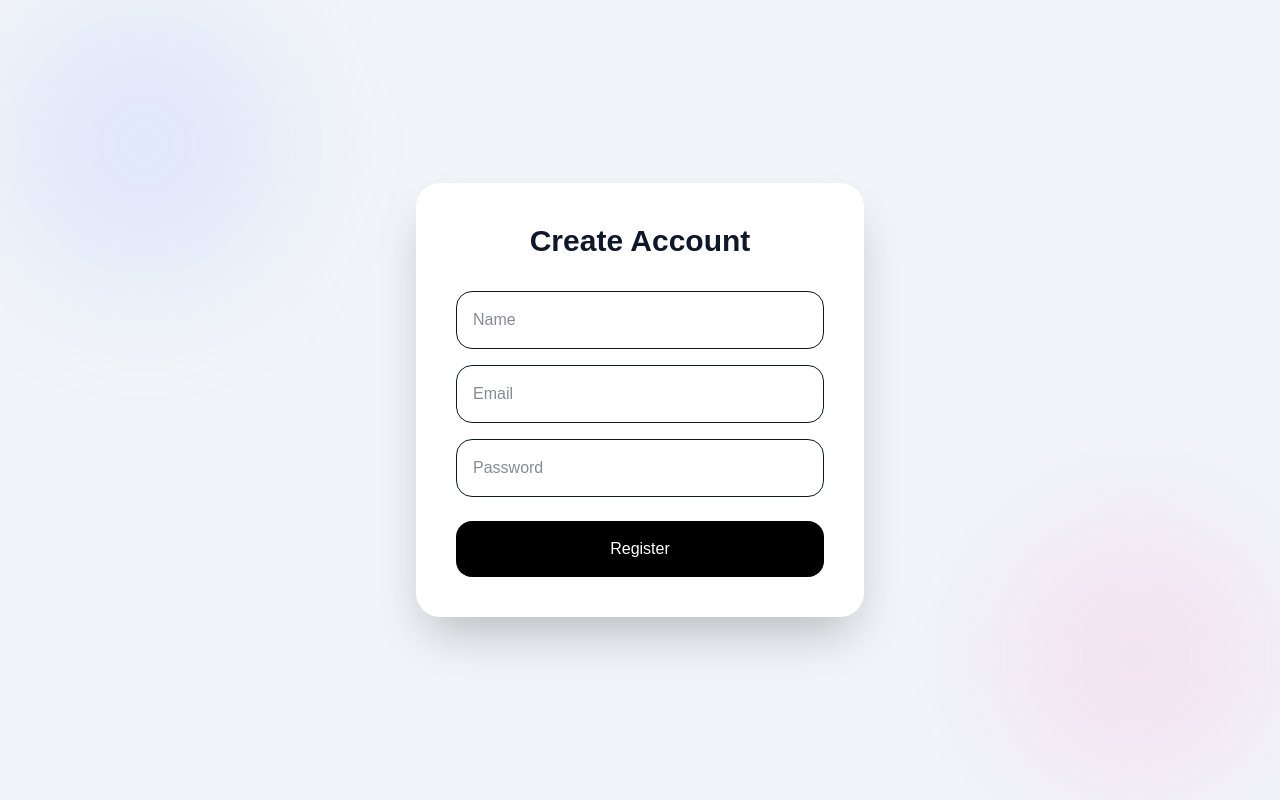
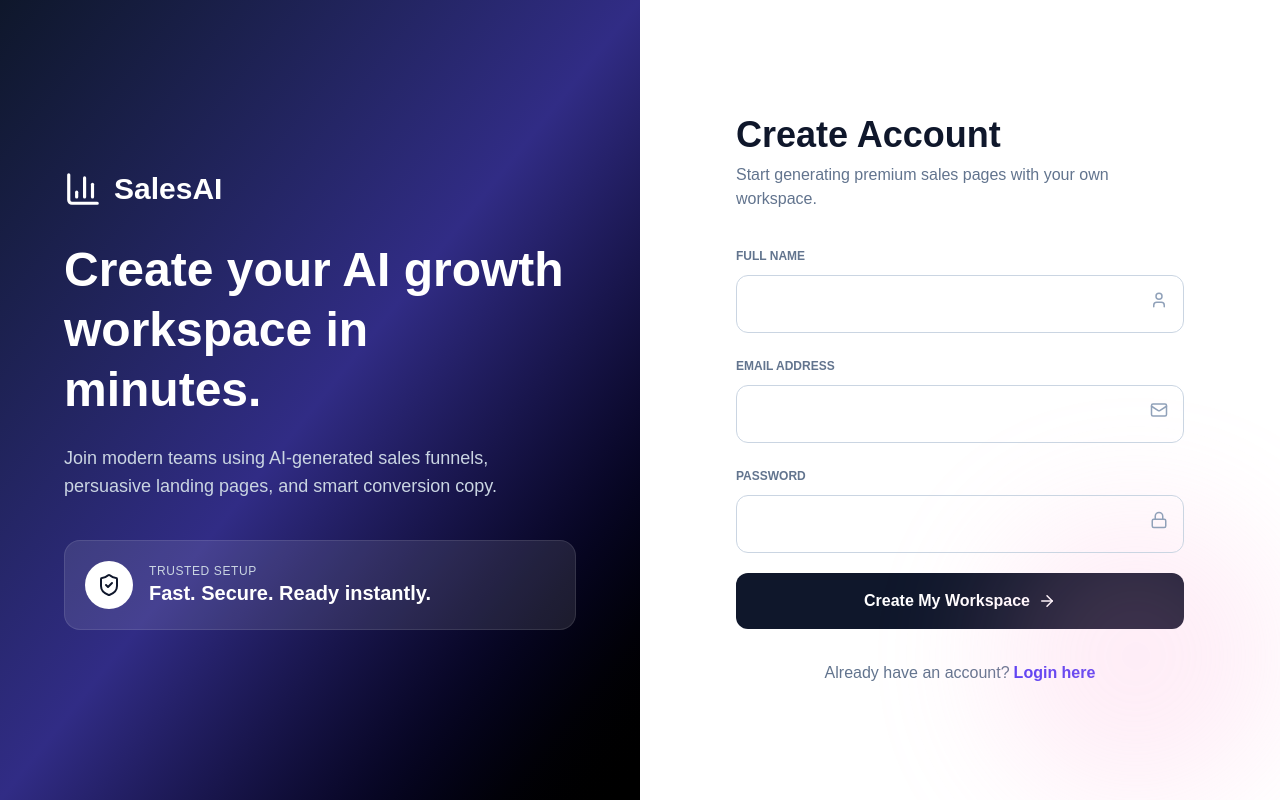
Before and after one commit to irfanfath/sales-page-generator, a Next.js app: page /register in a window 1280 px wide. Built offline with nearby package versions, Linux system fonts and the light colour scheme.

Commit message:
update UI login & register

```diff
--- a/app/login/page.tsx
+++ b/app/login/page.tsx
@@ -1,9 +1,5 @@
 import LoginForm from '@/components/auth/LoginForm'
 
 export default function LoginPage() {
-  return (
-    <main className="min-h-screen flex items-center justify-center px-4">
-      <LoginForm />
-    </main>
-  )
+  return <LoginForm />
 }
--- a/app/register/page.tsx
+++ b/app/register/page.tsx
@@ -1,9 +1,5 @@
 import RegisterForm from '@/components/auth/RegisterForm'
 
 export default function RegisterPage() {
-  return (
-    <main className="min-h-screen flex items-center justify-center px-4">
-      <RegisterForm />
-    </main>
-  )
+  return <RegisterForm />
 }
--- a/components/auth/LoginForm.tsx
+++ b/components/auth/LoginForm.tsx
@@ -2,30 +2,77 @@
 
 import { useState } from 'react'
 import { useRouter } from 'next/navigation'
-import { toast } from 'sonner'
-import { saveSession } from '@/lib/auth'
+import { loginUser } from '@/lib/auth'
+import toast from 'react-hot-toast'
+import Link from 'next/link'
+import { ArrowRight, Mail, Lock, TrendingUp, BarChart3 } from 'lucide-react'
 
 export default function LoginForm() {
+  const router = useRouter()
   const [email, setEmail] = useState('')
   const [password, setPassword] = useState('')
-  const router = useRouter()
 
-  const handleLogin = () => {
-    const users = JSON.parse(localStorage.getItem('ai-sales-users') || '[]')
-    const found = users.find((u: any) => u.email === email && u.password === password)
-    if (!found) return toast.error('Invalid credentials')
+  const handleSubmit = (e: React.FormEvent) => {
+    e.preventDefault()
 
-    saveSession(found)
+    const success = loginUser(email, password)
+    if (!success) return toast.error('Invalid email or password')
+
     toast.success('Login success')
     router.push('/dashboard')
   }
 
   return (
-    <div className="w-full max-w-md bg-white rounded-3xl shadow-2xl p-10">
-      <h1 className="text-3xl font-bold mb-8 text-center">Welcome Back</h1>
-      <input className="w-full p-4 rounded-2xl border mb-4" placeholder="Email" onChange={(e) => setEmail(e.target.value)} />
-      <input type="password" className="w-full p-4 rounded-2xl border mb-6" placeholder="Password" onChange={(e) => setPassword(e.target.value)} />
-      <button onClick={handleLogin} className="w-full py-4 rounded-2xl bg-black text-white cursor-pointer">Login</button>
-    </div>
+    <main className="min-h-screen flex items-stretch bg-[#faf8ff]">
+      <div className="hidden lg:flex lg:w-1/2 relative overflow-hidden bg-[#00236f] items-center justify-center p-12">
+        <div className="absolute inset-0">
+          <img src="https://lh3.googleusercontent.com/aida-public/AB6AXuBnsH7QwXLXxOB1-kGlvYs4xwpsBEX_e7Sudw3o97jnLXJ-Ls-_G6gcf3QS9OW41pCVY07DI7_igiOZikeIJXxpNL_XE2nKYY3lM3YT5QhWYsjWueO4gtuSNsu8_Mz4L7VIcwzmVkQZdWrKPdCZ0aXMFsMuF6xW8-BTI0QAy5sdU3Lp6hgIokNNq7PlHLpIJRLyQtXYpM-lnhcbd6nivu16GBS3LQat-VROESxFV_f0wkZemcHAiU2nc86X_U2we2laCca9Bsht-JB6" className="w-full h-full object-cover opacity-30" />
+          <div className="absolute inset-0 bg-gradient-to-br from-[#00236f] via-[#00236f]/80 to-transparent" />
+        </div>
+        <div className="relative z-10 max-w-lg text-white">
+          <div className="flex items-center gap-3 mb-8"><BarChart3 size={38} /><span className="text-3xl font-black">SalesAI</span></div>
+          <h1 className="text-5xl font-bold leading-tight mb-6">Scale your performance with informed confidence.</h1>
+          <p className="text-lg text-blue-100 mb-10">Experience the next generation of sales intelligence. Generate persuasive pages, optimize conversions, and build trust instantly.</p>
+          <div className="flex items-center gap-4 p-5 bg-white/10 rounded-2xl backdrop-blur-md border border-white/10">
+            <div className="h-12 w-12 rounded-full bg-white text-[#00236f] flex items-center justify-center"><TrendingUp /></div>
+            <div><p className="uppercase text-xs tracking-wider text-blue-200">Conversion Rate</p><p className="text-xl font-semibold">+24.8% increase this quarter</p></div>
+          </div>
+        </div>
+      </div>
+
+      <div className="w-full lg:w-1/2 flex items-center justify-center px-6 md:px-12 py-20 bg-white">
+        <div className="max-w-md w-full">
+          <div className="lg:hidden flex items-center gap-2 mb-8"><BarChart3 className="text-[#00236f]" /><span className="text-2xl font-black text-[#00236f]">SalesAI</span></div>
+          <h2 className="text-4xl font-bold text-slate-900 mb-2">Welcome back</h2>
+          <p className="text-slate-500 mb-8">Please enter your credentials to access your dashboard.</p>
+
+          <form onSubmit={handleSubmit} className="space-y-5">
+            <div>
+              <label className="text-xs font-semibold uppercase text-slate-500">Email Address</label>
+              <div className="relative mt-2">
+                <input value={email} onChange={(e)=>setEmail(e.target.value)} type="email" placeholder="demo@aisales.com" className="w-full border border-slate-300 rounded-xl px-4 py-4 pr-12" />
+                <Mail className="absolute right-4 top-4 text-slate-400" size={18} />
+              </div>
+            </div>
+
+            <div>
+              <label className="text-xs font-semibold uppercase text-slate-500">Password</label>
+              <div className="relative mt-2">
+                <input value={password} onChange={(e)=>setPassword(e.target.value)} type="password" placeholder="123456" className="w-full border border-slate-300 rounded-xl px-4 py-4 pr-12" />
+                <Lock className="absolute right-4 top-4 text-slate-400" size={18} />
+              </div>
+            </div>
+
+            <button type="submit" className="w-full py-4 rounded-xl bg-[#00236f] text-white font-semibold flex justify-center items-center gap-2">
+              Sign In <ArrowRight size={18} />
+            </button>
+          </form>
+
+          <div className="my-8 border-t" />
+          <div className="text-center text-sm text-slate-500">Demo Account: <span className="font-semibold">demo@aisales.com / 123456</span></div>
+          <div className="mt-8 text-center text-slate-500">Don't have an account?<Link href="/register" className="text-indigo-600 font-semibold ml-1">Sign up for free</Link></div>
+        </div>
+      </div>
+    </main>
   )
 }
--- a/components/auth/RegisterForm.tsx
+++ b/components/auth/RegisterForm.tsx
@@ -2,33 +2,76 @@
 
 import { useState } from 'react'
 import { useRouter } from 'next/navigation'
-import { saveSession } from '@/lib/auth'
+import { registerUser } from '@/lib/auth'
+import toast from 'react-hot-toast'
+import Link from 'next/link'
+import { ArrowRight, Mail, Lock, User, ShieldCheck, BarChart3 } from 'lucide-react'
 
 export default function RegisterForm() {
+  const router = useRouter()
   const [name, setName] = useState('')
   const [email, setEmail] = useState('')
   const [password, setPassword] = useState('')
-  const router = useRouter()
 
-  const handleRegister = () => {
-    const users = JSON.parse(localStorage.getItem('ai-sales-users') || '[]')
-    const exists = users.find((u: any) => u.email === email)
-    if (exists) return alert('Email already registered')
-
-    const user = { name, email, password }
-    users.push(user)
-    localStorage.setItem('ai-sales-users', JSON.stringify(users))
-    saveSession(user)
+  const handleSubmit = (e: React.FormEvent) => {
+    e.preventDefault()
+    registerUser({ name, email, password })
+    toast.success('Account created successfully')
     router.push('/dashboard')
   }
 
   return (
-    <div className="w-full max-w-md bg-white rounded-3xl shadow-2xl p-10">
-      <h1 className="text-3xl font-bold mb-8 text-center">Create Account</h1>
-      <input className="w-full p-4 rounded-2xl border mb-4" placeholder="Name" onChange={(e) => setName(e.target.value)} />
-      <input className="w-full p-4 rounded-2xl border mb-4" placeholder="Email" onChange={(e) => setEmail(e.target.value)} />
-      <input type="password" className="w-full p-4 rounded-2xl border mb-6" placeholder="Password" onChange={(e) => setPassword(e.target.value)} />
-      <button onClick={handleRegister} className="w-full py-4 rounded-2xl bg-black text-white cursor-pointer">Register</button>
-    </div>
+    <main className="min-h-screen flex items-stretch bg-[#faf8ff]">
+      <div className="hidden lg:flex lg:w-1/2 relative overflow-hidden bg-slate-900 items-center justify-center p-12">
+        <div className="absolute inset-0 bg-gradient-to-br from-slate-900 via-indigo-900 to-black" />
+        <div className="relative z-10 max-w-lg text-white">
+          <div className="flex items-center gap-3 mb-8"><BarChart3 size={38} /><span className="text-3xl font-black">SalesAI</span></div>
+          <h1 className="text-5xl font-bold leading-tight mb-6">Create your AI growth workspace in minutes.</h1>
+          <p className="text-lg text-slate-300 mb-10">Join modern teams using AI-generated sales funnels, persuasive landing pages, and smart conversion copy.</p>
+          <div className="flex items-center gap-4 p-5 bg-white/10 rounded-2xl border border-white/10">
+            <div className="h-12 w-12 rounded-full bg-white text-slate-900 flex items-center justify-center"><ShieldCheck /></div>
+            <div><p className="uppercase text-xs tracking-wider text-slate-300">Trusted Setup</p><p className="text-xl font-semibold">Fast. Secure. Ready instantly.</p></div>
+          </div>
+        </div>
+      </div>
+
+      <div className="w-full lg:w-1/2 flex items-center justify-center px-6 md:px-12 py-20 bg-white">
+        <div className="max-w-md w-full">
+          <div className="lg:hidden flex items-center gap-2 mb-8"><BarChart3 className="text-slate-900" /><span className="text-2xl font-black text-slate-900">SalesAI</span></div>
+          <h2 className="text-4xl font-bold text-slate-900 mb-2">Create Account</h2>
+          <p className="text-slate-500 mb-8">Start generating premium sales pages with your own workspace.</p>
+
+          <form onSubmit={handleSubmit} className="space-y-5">
+            <div>
+              <label className="text-xs font-semibold uppercase text-slate-500">Full Name</label>
+              <div className="relative mt-2">
+                <input value={name} onChange={(e)=>setName(e.target.value)} className="w-full border border-slate-300 rounded-xl px-4 py-4 pr-12" />
+                <User className="absolute right-4 top-4 text-slate-400" size={18} />
+              </div>
+            </div>
+            <div>
+              <label className="text-xs font-semibold uppercase text-slate-500">Email Address</label>
+              <div className="relative mt-2">
+                <input value={email} onChange={(e)=>setEmail(e.target.value)} className="w-full border border-slate-300 rounded-xl px-4 py-4 pr-12" />
+                <Mail className="absolute right-4 top-4 text-slate-400" size={18} />
+              </div>
+            </div>
+            <div>
+              <label className="text-xs font-semibold uppercase text-slate-500">Password</label>
+              <div className="relative mt-2">
+                <input value={password} onChange={(e)=>setPassword(e.target.value)} type="password" className="w-full border border-slate-300 rounded-xl px-4 py-4 pr-12" />
+                <Lock className="absolute right-4 top-4 text-slate-400" size={18} />
+              </div>
+            </div>
+
+            <button type="submit" className="w-full py-4 rounded-xl bg-slate-900 text-white font-semibold flex justify-center items-center gap-2">
+              Create My Workspace <ArrowRight size={18} />
+            </button>
+          </form>
+
+          <div className="mt-8 text-center text-slate-500">Already have an account?<Link href="/login" className="text-indigo-600 font-semibold ml-1">Login here</Link></div>
+        </div>
+      </div>
+    </main>
   )
 }
--- a/package.json
+++ b/package.json
@@ -19,6 +19,7 @@
     "next": "16.2.4",
     "react": "19.2.4",
     "react-dom": "19.2.4",
+    "react-hot-toast": "^2.6.0",
     "sonner": "^2.0.7",
     "tailwind-merge": "^3.5.0",
     "uuid": "^14.0.0"
```
Also changed, not shown: app/page.tsx (+5 -2 lines), lib/auth.ts (+61 -0 lines), 1 other file (tests, documents, lock files or other folders).
